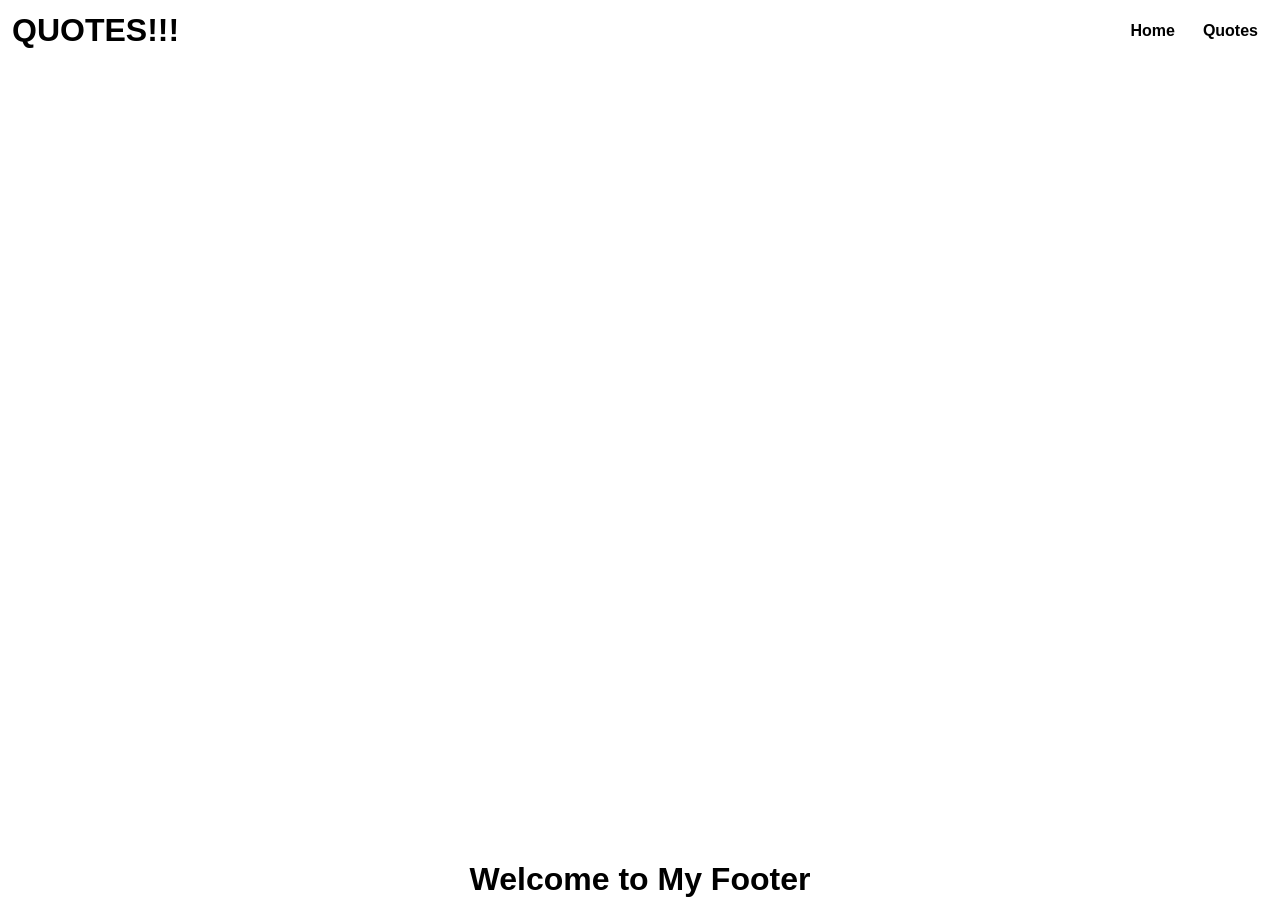
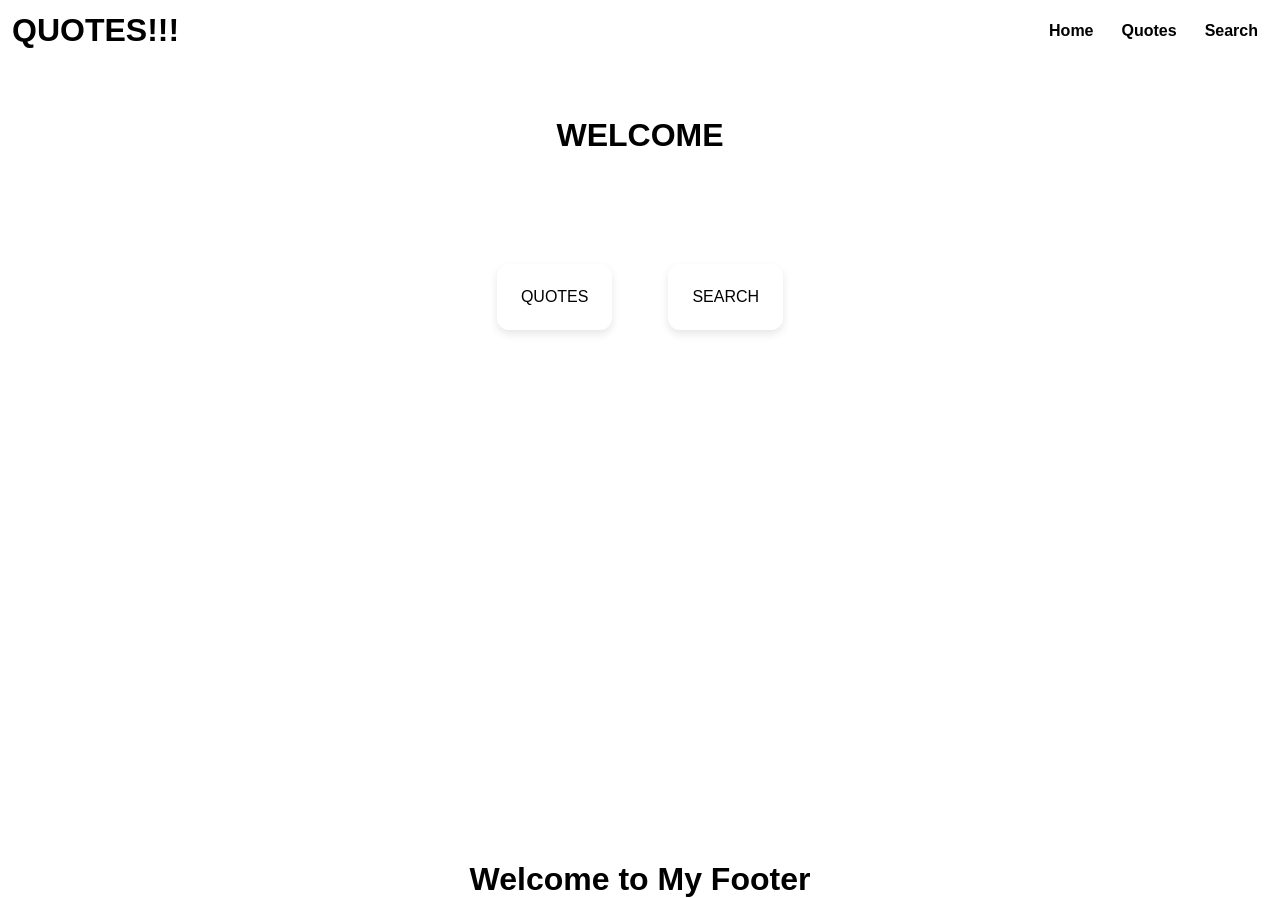
Before and after one commit to Rococcoon/quote_generator_nextjs, a Next.js app: page / in a window 1280 px wide. Built offline with nearby package versions, Linux system fonts and the light colour scheme.

Commit message:
tidy: update home page

```diff
--- a/src/app/page.module.css
+++ b/src/app/page.module.css
@@ -2,6 +2,35 @@
   align-items: center;
   display: flex;
   flex-direction: column;
-  justify-content: space-between;
+  justify-content: flex-start;
   padding: 56px 56px;
 }
+
+.linkContainer {
+  align-items: center;
+  display: flex;
+  flex-direction: row;
+  gap: 56px;
+  justify-content: center;
+  padding: 56px 56px;
+}
+
+.linkCard {
+  background-color: var(--surface);
+  border-radius: 12px;
+  box-shadow: 0 4px 8px rgba(0, 0, 0, 0.1);
+  color: var(--foreground);
+  cursor: pointer;
+  padding: 24px;
+  text-align: center;
+  transition:
+    background-color 0.2s ease,
+    box-shadow 0.2s ease,
+    transform 0.2s ease;
+}
+
+.linkCard:hover {
+  background-color: var(--background);
+  box-shadow: 0 6px 12px rgba(0, 0, 0, 0.15);
+  transform: translateY(-4px);
+}
--- a/src/app/page.tsx
+++ b/src/app/page.tsx
@@ -1,8 +1,14 @@
 import styles from "./page.module.css";
+import Link from 'next/link';
 
 export default function Home() {
   return (
     <main className={styles.page}>
+      <h1>WELCOME</h1>
+      <div className={styles.linkContainer}>
+        <Link className={styles.linkCard} href={"/quotes"}>QUOTES</Link>
+        <Link className={styles.linkCard} href={"/search"}>SEARCH</Link>
+      </div>
     </main>
   );
 }
--- a/src/components/global/header/header.tsx
+++ b/src/components/global/header/header.tsx
@@ -17,6 +17,10 @@ const Header: FC = () => {
     {
       title: "Quotes",
       path: "/quotes",
+    },
+    {
+      title: "Search",
+      path: "/search",
     },
   ]
 
```
Also changed, not shown: src/app/search/page.tsx (added, +11 -0 lines), src/app/search/page.module.css (added).
